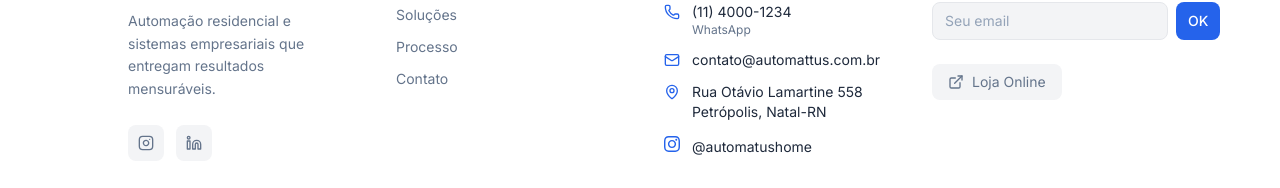
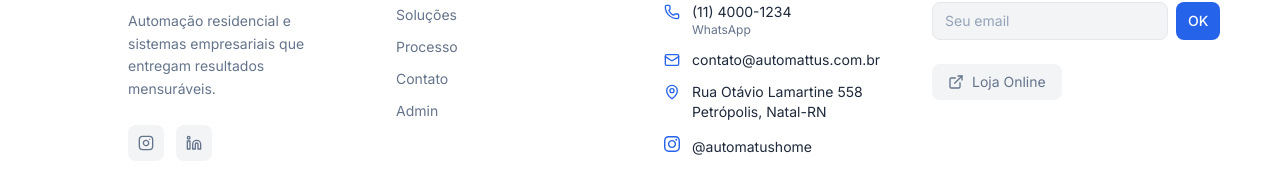
Before and after one commit to automattussolucoes/site, a React (Vite) app: page / in a window 1280 px wide. Shown: the part 3826-4014 px from the top of the page. Built offline with nearby package versions, Linux system fonts and the light colour scheme; no server answers; the database is empty.

Commit message:
Add Admin link to footer

```diff
--- a/src/sections/Footer.tsx
+++ b/src/sections/Footer.tsx
@@ -5,6 +5,7 @@ const quickLinks = [
   { name: 'Soluções', href: '#solucoes' },
   { name: 'Processo', href: '#processo' },
   { name: 'Contato', href: '#contato' },
+  { name: 'Admin', href: '/admin' },
 ];
 
 export default function Footer() {
@@ -49,7 +50,12 @@ export default function Footer() {
                 <li key={link.name}>
                   <a
                     href={link.href}
-                    onClick={(e) => { e.preventDefault(); scrollToSection(link.href); }}
+                    onClick={(e) => {
+                      if (link.href.startsWith('#')) {
+                        e.preventDefault();
+                        scrollToSection(link.href);
+                      }
+                    }}
                     className="text-[#64748B] hover:text-[#2563EB] text-sm transition-colors"
                   >
                     {link.name}
```
Also changed, not shown: 3 other files (tests, documents, lock files or other folders).
